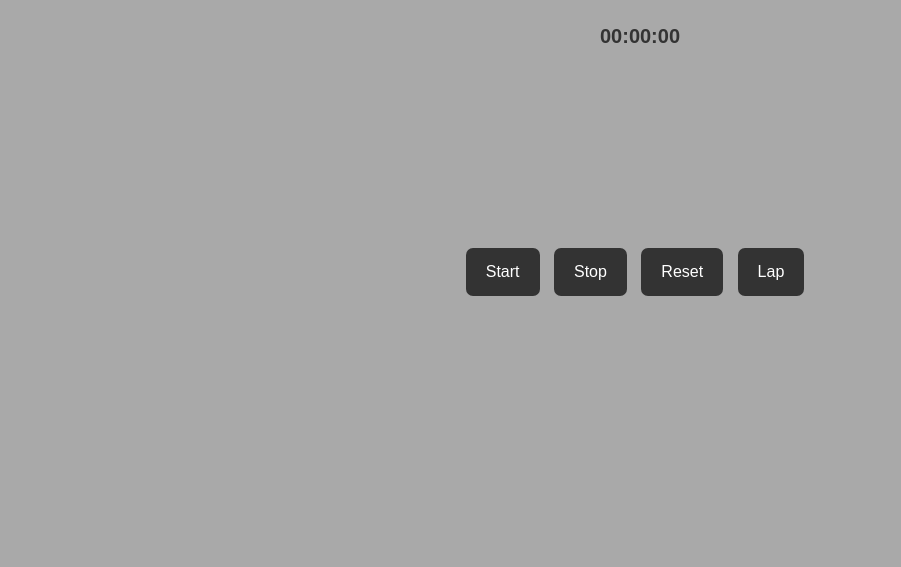
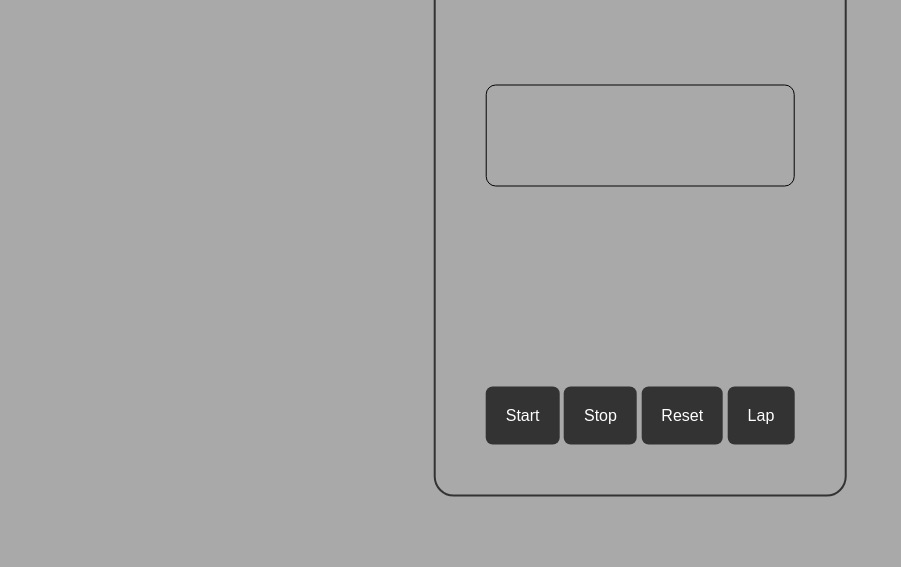
Before and after one commit to Moh-alshaibi/stopwatch-1.0, a plain HTML site: page index.html in a window 1280 px wide. Shown: the part 233-800 px from the top of the page, without its empty margins (0-901 px from the left). Drawn offline with Linux system fonts and the light colour scheme.

Commit message:
cleaned up styles

```diff
--- a/assets/css/styles.css
+++ b/assets/css/styles.css
@@ -1,42 +1,59 @@
+*{
+  font-family: sans-serif;
+}
 body{
   background-color:darkgrey
 }
+h1{
+  text-align: center;
+  font-size: 50px;
+  color: #333;
+}
 .stopwatch {
-    width: 400px;
-    margin: 200px auto;
+  border: 2px solid #333;
+  border-radius: 20px;
+  padding: 50px;
+  display: flex;
+  flex-direction: column;
   text-align: center;
-    font-family: sans-serif;
-
+  position: absolute;
+  top: 50%;
+  left: 50%;
+  transform: translate(-50%, -50%);
 }
-
-  .display {
-    background-color: #ddd;
+#timer {
+  font-size: 40px;
+  font-weight: bold;
+  color: #333;
   padding: 10px;
   border-radius: 5px;
 }
-
-  #timer {
-    font-size: 20px;
-    font-weight: bold;
-    color: #333;
+#lap-display{
+  height:100px;
+  border: 1px solid #050404;
+  border-radius: 10px;
+  margin-top: 50px;
+  overflow-y: scroll;
+  -ms-overflow-style: none; /* for Internet Explorer */
+  scrollbar-width: none; /* for Firefox */
 }
 
+#lap-display::-webkit-scrollbar {
+  width: 0;
+  background: transparent; /* for Chrome/Safari */
+}
 .buttons {
   margin-top: 200px;
 }
-
 button {
   background-color: #333;
   color: #fff;
-    padding: 15px 20px;
+  padding: 20px;
   border: none;
   border-radius: 7px;
   cursor: pointer;
   font-size: 16px;
-    margin-right: 10px;
-
 }
-
 button:hover {
   background-color: #f7f1f1;
   color: #050404;
```
Lines whose indentation alone changed are shown as unchanged.
